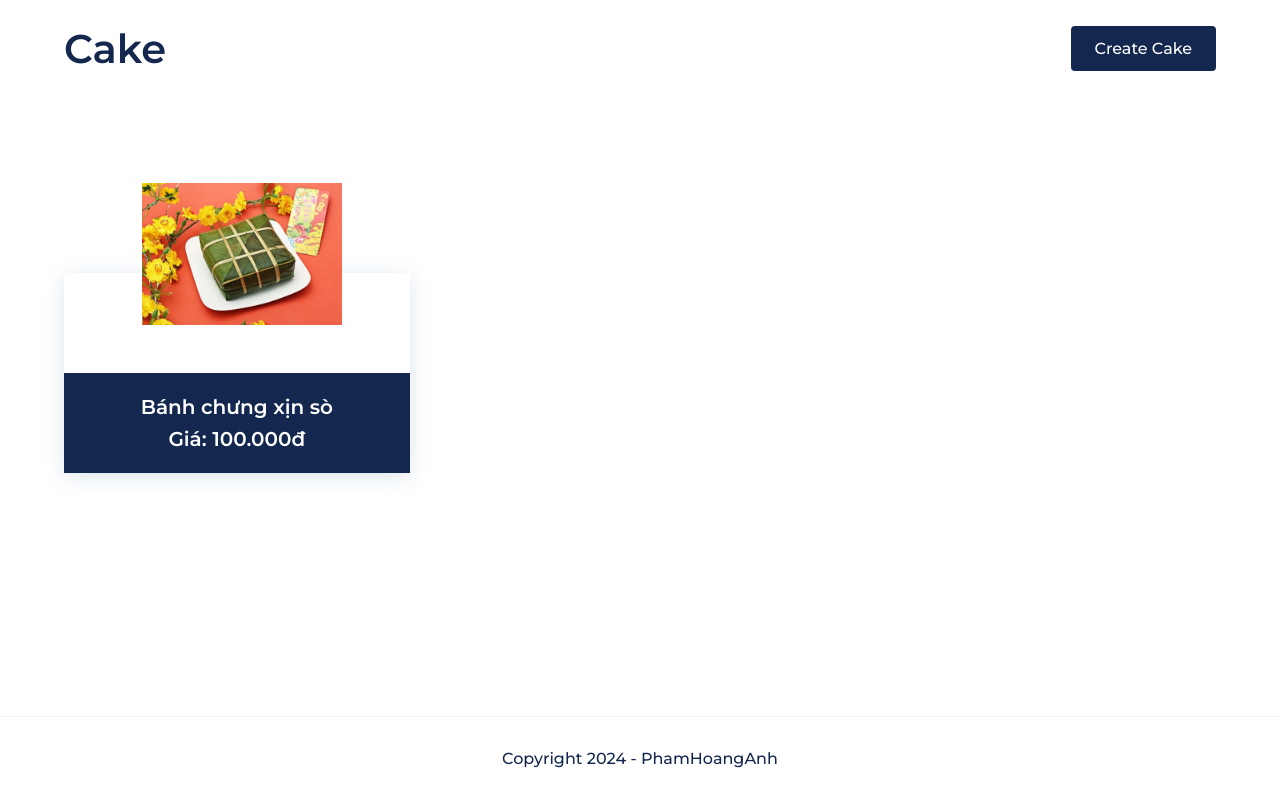
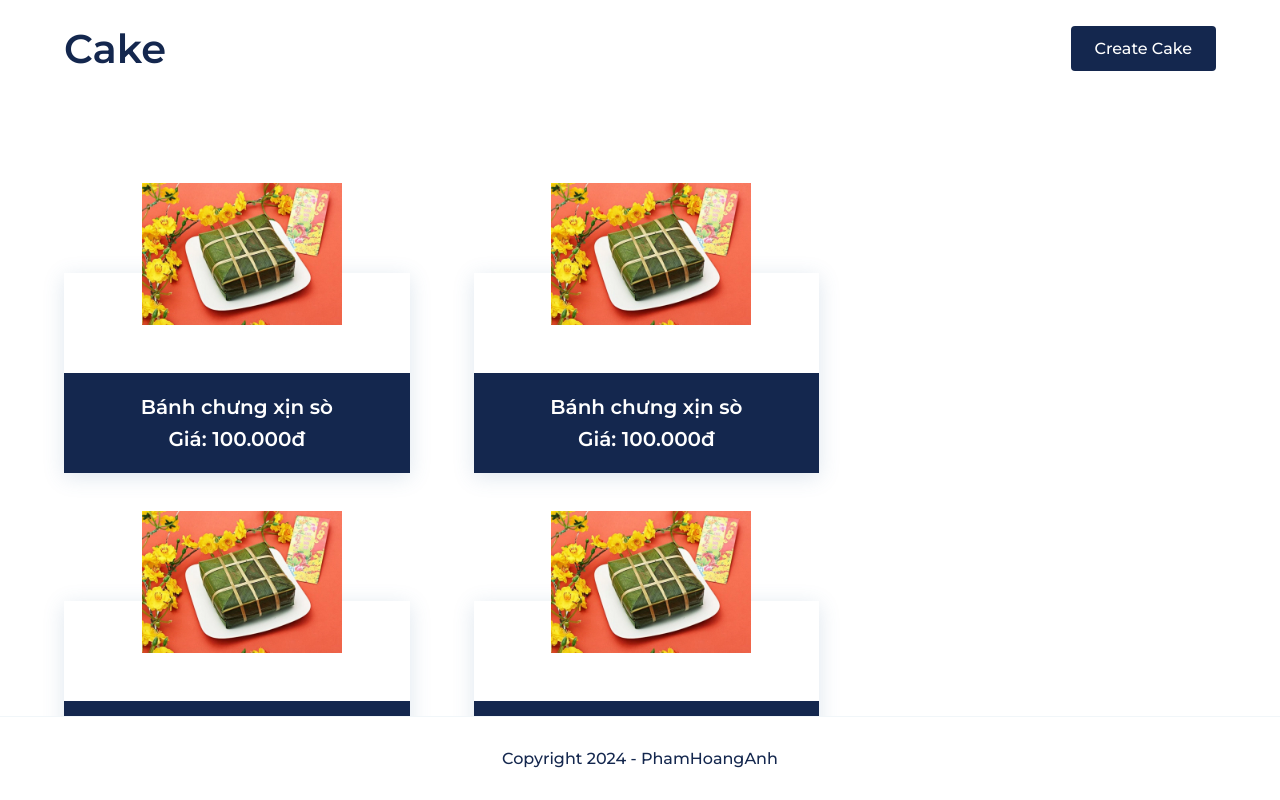
Before and after one commit to hoanganhp-ic/react-cake, a React (Create React App) app: page / in a window 1280 px wide. Built offline with nearby package versions, Linux system fonts and the light colour scheme.

Commit message:
x card-item

```diff
--- a/src/pages/HomePage.tsx
+++ b/src/pages/HomePage.tsx
@@ -16,6 +16,102 @@ const HomePage = () => {
                     </div>
                 </div>
             </div>
+            <div className="card-items">
+                <img src={LogoCake} alt="logo cake" className="card-image-cake" />
+                <div style={{ height: '50%', width: '100%'}}></div>
+                <div className='card-content'>
+                    <div>
+                        <div>
+                            <div style={{fontSize: '20px', fontWeight: '600', color: '#fff'}}>Bánh chưng xịn sò</div>
+                            <div style={{fontSize: '20px', fontWeight: '600', color: '#fff', marginTop: '0.5rem'}}>Giá: 100.000đ</div>
+                        </div>
+                    </div>
+                </div>
+            </div>
+            <div className="card-items">
+                <img src={LogoCake} alt="logo cake" className="card-image-cake" />
+                <div style={{ height: '50%', width: '100%'}}></div>
+                <div className='card-content'>
+                    <div>
+                        <div>
+                            <div style={{fontSize: '20px', fontWeight: '600', color: '#fff'}}>Bánh chưng xịn sò</div>
+                            <div style={{fontSize: '20px', fontWeight: '600', color: '#fff', marginTop: '0.5rem'}}>Giá: 100.000đ</div>
+                        </div>
+                    </div>
+                </div>
+            </div>
+            <div className="card-items">
+                <img src={LogoCake} alt="logo cake" className="card-image-cake" />
+                <div style={{ height: '50%', width: '100%'}}></div>
+                <div className='card-content'>
+                    <div>
+                        <div>
+                            <div style={{fontSize: '20px', fontWeight: '600', color: '#fff'}}>Bánh chưng xịn sò</div>
+                            <div style={{fontSize: '20px', fontWeight: '600', color: '#fff', marginTop: '0.5rem'}}>Giá: 100.000đ</div>
+                        </div>
+                    </div>
+                </div>
+            </div>
+            <div className="card-items">
+                <img src={LogoCake} alt="logo cake" className="card-image-cake" />
+                <div style={{ height: '50%', width: '100%'}}></div>
+                <div className='card-content'>
+                    <div>
+                        <div>
+                            <div style={{fontSize: '20px', fontWeight: '600', color: '#fff'}}>Bánh chưng xịn sò</div>
+                            <div style={{fontSize: '20px', fontWeight: '600', color: '#fff', marginTop: '0.5rem'}}>Giá: 100.000đ</div>
+                        </div>
+                    </div>
+                </div>
+            </div>
+            <div className="card-items">
+                <img src={LogoCake} alt="logo cake" className="card-image-cake" />
+                <div style={{ height: '50%', width: '100%'}}></div>
+                <div className='card-content'>
+                    <div>
+                        <div>
+                            <div style={{fontSize: '20px', fontWeight: '600', color: '#fff'}}>Bánh chưng xịn sò</div>
+                            <div style={{fontSize: '20px', fontWeight: '600', color: '#fff', marginTop: '0.5rem'}}>Giá: 100.000đ</div>
+                        </div>
+                    </div>
+                </div>
+            </div>
+            <div className="card-items">
+                <img src={LogoCake} alt="logo cake" className="card-image-cake" />
+                <div style={{ height: '50%', width: '100%'}}></div>
+                <div className='card-content'>
+                    <div>
+                        <div>
+                            <div style={{fontSize: '20px', fontWeight: '600', color: '#fff'}}>Bánh chưng xịn sò</div>
+                            <div style={{fontSize: '20px', fontWeight: '600', color: '#fff', marginTop: '0.5rem'}}>Giá: 100.000đ</div>
+                        </div>
+                    </div>
+                </div>
+            </div>
+            <div className="card-items">
+                <img src={LogoCake} alt="logo cake" className="card-image-cake" />
+                <div style={{ height: '50%', width: '100%'}}></div>
+                <div className='card-content'>
+                    <div>
+                        <div>
+                            <div style={{fontSize: '20px', fontWeight: '600', color: '#fff'}}>Bánh chưng xịn sò</div>
+                            <div style={{fontSize: '20px', fontWeight: '600', color: '#fff', marginTop: '0.5rem'}}>Giá: 100.000đ</div>
+                        </div>
+                    </div>
+                </div>
+            </div>
+            <div className="card-items">
+                <img src={LogoCake} alt="logo cake" className="card-image-cake" />
+                <div style={{ height: '50%', width: '100%'}}></div>
+                <div className='card-content'>
+                    <div>
+                        <div>
+                            <div style={{fontSize: '20px', fontWeight: '600', color: '#fff'}}>Bánh chưng xịn sò</div>
+                            <div style={{fontSize: '20px', fontWeight: '600', color: '#fff', marginTop: '0.5rem'}}>Giá: 100.000đ</div>
+                        </div>
+                    </div>
+                </div>
+            </div>
         </div>
     </div>
   );
```
